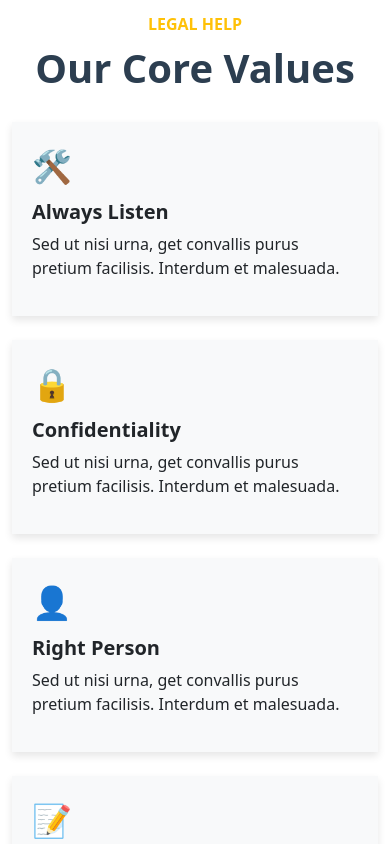
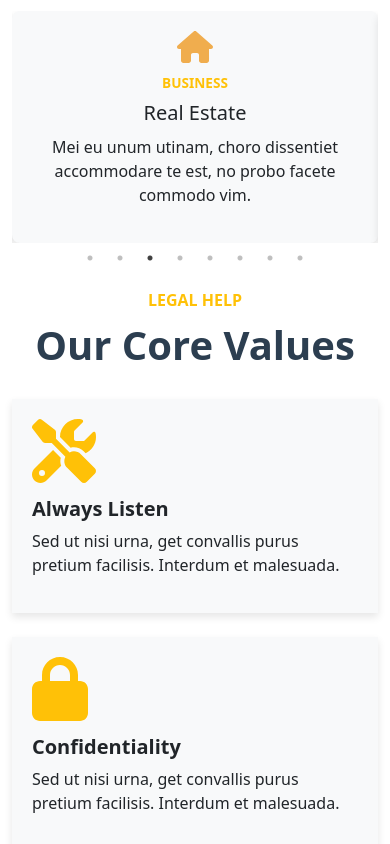
Before and after one commit to ogulcanodemis/avseymanurtasdemir, a React (Create React App) app: page / in a window 390 px wide. Shown: the part 4000-4844 px from the top of the page. Built offline with nearby package versions, Linux system fonts and the light colour scheme.

Commit message:
ikonlar değiştirildi

```diff
--- a/package.json
+++ b/package.json
@@ -3,6 +3,9 @@
   "version": "0.1.0",
   "private": true,
   "dependencies": {
+    "@fortawesome/fontawesome-svg-core": "^6.6.0",
+    "@fortawesome/free-solid-svg-icons": "^6.6.0",
+    "@fortawesome/react-fontawesome": "^0.2.2",
     "@testing-library/jest-dom": "^5.17.0",
     "@testing-library/react": "^13.4.0",
     "@testing-library/user-event": "^13.5.0",
--- /dev/null
+++ b/src/Components/Footer.css
@@ -0,0 +1,62 @@
+/* Footer Section */
+.footer-section {
+    background-color: #1b1b1b;
+    color: #ffffff;
+    padding: 60px 0; /* Yüksekliği artırmak için padding artırıldı */
+  }
+
+  /* Footer Başlıklar */
+  .footer-title {
+    font-size: 1.25rem;
+    font-weight: bold;
+    margin-bottom: 1.5rem;
+    color: #ffffff;
+  }
+
+  /* Footer Linkler */
+  .footer-link {
+    color: #b8b8b8;
+    text-decoration: none;
+    transition: color 0.3s ease;
+  }
+
+  .footer-link:hover {
+    color: #f0ad4e;
+    text-decoration: none;
+  }
+
+  /* About Us İkonlar */
+  .fas {
+    margin-right: 10px;
+    color: #f0ad4e;
+  }
+
+  /* Son Haberler Resimleri */
+  .footer-news-img {
+    width: 60px;
+    height: 60px;
+    object-fit: cover;
+  }
+
+  /* Son Haberler Tarih Stili */
+  .news-date {
+    font-size: 0.85rem;
+    color: #b8b8b8;
+    margin-bottom: 5px;
+  }
+
+  /* Footer Alt Bilgi */
+  .footer-section p {
+    margin-bottom: 0;
+    color: #b8b8b8;
+  }
+
+  /* Responsive İçin */
+  @media (max-width: 768px) {
+    .footer-title {
+      text-align: center;
+    }
+    .footer-section ul {
+      text-align: center;
+    }
+  }
--- /dev/null
+++ b/src/Components/Footer.js
@@ -0,0 +1,80 @@
+import React from "react";
+import { Container, Row, Col } from "react-bootstrap";
+import './Footer.css'; // CSS dosyası
+
+const Footer = () => {
+  return (
+    <footer className="footer-section bg-dark text-light py-5">
+      <Container>
+        <Row>
+          {/* About Us */}
+          <Col md={3}>
+            <h5 className="footer-title">About Us</h5>
+            <p>
+              We are extremely proud nemo enim ipsam voluptatem quia voluptas sit aspernatur aut odit t porro veritus vis.
+            </p>
+            <p><i className="fas fa-map-marker-alt"></i> 40 Park Ave, Brooklyn, New York</p>
+            <p><i className="fas fa-phone"></i> 1-800-111-2222</p>
+          </Col>
+
+          {/* Quick Links */}
+          <Col md={3}>
+            <h5 className="footer-title">Quick Links</h5>
+            <ul className="list-unstyled">
+              <li><a href="#home" className="footer-link">Home</a></li>
+              <li><a href="#practice-areas" className="footer-link">Practice Areas</a></li>
+              <li><a href="#case-studies" className="footer-link">Case Studies</a></li>
+              <li><a href="#blog" className="footer-link">Blog</a></li>
+              <li><a href="#contact" className="footer-link">Contact</a></li>
+            </ul>
+          </Col>
+
+          {/* Practice Areas */}
+          <Col md={3}>
+            <h5 className="footer-title">Practice Areas</h5>
+            <ul className="list-unstyled">
+              <li><a href="#auto-accidents" className="footer-link">Auto Accidents</a></li>
+              <li><a href="#personal-injury" className="footer-link">Personal Injury</a></li>
+              <li><a href="#finance-law" className="footer-link">Finance Law</a></li>
+              <li><a href="#real-estate" className="footer-link">Real Estate</a></li>
+              <li><a href="#tax-disputes" className="footer-link">Tax Disputes</a></li>
+            </ul>
+          </Col>
+
+          {/* Latest News */}
+          <Col md={3}>
+            <h5 className="footer-title">Latest News</h5>
+            <ul className="list-unstyled latest-news">
+              <li className="mb-3 d-flex">
+                <img src="https://via.placeholder.com/60x60" alt="news1" className="footer-news-img rounded mr-3" />
+                <div>
+                  <p className="news-date">January 16, 2024</p>
+                  <a href="#news1" className="footer-link">
+                    What to Ask a Personal Injury Lawyer
+                  </a>
+                </div>
+              </li>
+              <li className="mb-3 d-flex">
+                <img src="https://via.placeholder.com/60x60" alt="news2" className="footer-news-img rounded mr-3" />
+                <div>
+                  <p className="news-date">January 15, 2024</p>
+                  <a href="#news2" className="footer-link">
+                    Expert Legal Tips for Real Estate
+                  </a>
+                </div>
+              </li>
+            </ul>
+          </Col>
+        </Row>
+
+        <Row className="mt-4">
+          <Col md={12} className="text-center">
+            <p className="mb-0">&copy; 2024 Atis. Designed by MatchThemes.com</p>
+          </Col>
+        </Row>
+      </Container>
+    </footer>
+  );
+};
+
+export default Footer;
--- /dev/null
+++ b/src/Components/GoogleMapComponent.css
@@ -0,0 +1,19 @@
+.google-map-container {
+    padding: 0;
+    max-width: 100%; /* Tam genişlik */
+  }
+
+  .map-responsive {
+    overflow: hidden;
+    position: relative;
+    height: 450px; /* Sabit yükseklik */
+  }
+
+  .map-responsive iframe {
+    left: 0;
+    top: 0;
+    height: 100%; /* Yükseklik tam olarak container'ın yüksekliğini kaplar */
+    width: 100%; /* Genişlik her zaman %100 olacak */
+    position: absolute;
+    border: 0;
+  }
--- /dev/null
+++ b/src/Components/GoogleMapComponent.js
@@ -0,0 +1,22 @@
+import React from "react";
+import { Container } from "react-bootstrap";
+import './GoogleMapComponent.css'; // Eğer özel stil vermek isterseniz
+
+const GoogleMapComponent = () => {
+  return (
+    <Container fluid className="google-map-container">
+      <div className="map-responsive">
+        <iframe
+          src="https://www.google.com/maps/embed?pb=!1m18!1m12!1m3!1d3021.9126679389287!2d-74.00594168471616!3d40.71277527933092!2m3!1f0!2f0!3f0!3m2!1i1024!2i768!4f13.1!3m3!1m2!1s0x0%3A0x0!2z0KHQvtCx0LsuINCh0LXRgNC10LLRgdC60L7QstC-0LvRjNC90LA!5e0!3m2!1str!2str!4v1616589030123!5m2!1str!2str"
+          width="100%"
+          height="450"
+          style={{ border: 0 }}
+          allowFullScreen=""
+          loading="lazy"
+        ></iframe>
+      </div>
+    </Container>
+  );
+};
+
+export default GoogleMapComponent;
--- a/src/Components/PracticeAreas.css
+++ b/src/Components/PracticeAreas.css
@@ -1,46 +1,29 @@
-.practice-title {
-    font-size: 2.5rem;
-    font-weight: bold;
-    color: #2c3e50;
-    text-align: center; /* Başlık ortalanır */
+.practice-card {
+  text-align: center;
+  background-color: #f8f9fa;
+  padding: 20px;
+  border-radius: 8px;
+  box-shadow: 0 4px 8px rgba(0, 0, 0, 0.1);
+  transition: transform 0.3s ease, box-shadow 0.3s ease;
+}
+
+.practice-card:hover {
+  transform: translateY(-5px);
+  box-shadow: 0 6px 12px rgba(0, 0, 0, 0.15);
+}
+
+.practice-icon {
+  margin-bottom: 10px;
+  color: #f0ad4e;
 }
 
 .practice-category {
-    font-size: 0.9rem;
+  font-size: 0.85rem;
   font-weight: bold;
-    margin-bottom: 10px;
+  text-transform: uppercase;
 }
 
-  /* Kartların eşit boyda olması için Flexbox kullanıyoruz */
-  .practice-card {
-    text-align: center;
-    background-color: #fff;
-    padding: 20px;
-    box-shadow: 0 4px 8px rgba(0, 0, 0, 0.1);
-    border-radius: 8px;
-    transition: transform 0.3s ease;
-    display: flex;
-    flex-direction: column;  /* Kartı dikeyde esnek yapıyoruz */
-    justify-content: space-between; /* İçeriğin ortalanması için */
-    height: 100%; /* Tüm kartlar aynı yükseklikte olacak */
+.practice-title {
+  font-size: 1.25rem;
+  margin: 10px 0;
 }
-
-  /* Kart hover edildiğinde büyüme efekti */
-  .practice-card:hover {
-    transform: scale(1.05);
-  }
-
-  /* İkonların büyüklüğü ve düzeni */
-  .practice-icon {
-    font-size: 3rem;
-    color: #f0ad4e;
-    margin-bottom: 10px;
-  }
-
-  /* Kart metinleri */
-  .practice-card p {
-    color: #555;
-    font-size: 0.9rem;
-    line-height: 1.5;
-    margin-top: auto; /* Kart içeriğini aşağıya çekiyor */
-  }
--- a/src/Components/PracticeAreas.js
+++ b/src/Components/PracticeAreas.js
@@ -1,6 +1,8 @@
 import React from "react";
 import { Container, Row, Col } from "react-bootstrap";
 import Slider from "react-slick";
+import { FontAwesomeIcon } from '@fortawesome/react-fontawesome';
+import { faCar, faBriefcase, faHome, faMoneyBill, faUsers, faStethoscope, faGavel, faBuilding } from '@fortawesome/free-solid-svg-icons';
 import './PracticeAreas.css'; // CSS dosyası
 
 const PracticeAreas = () => {
@@ -23,56 +25,56 @@ const PracticeAreas = () => {
 
   const areas = [
     {
-      icon: "🚗", // Örnek ikon
+      icon: faCar, // FontAwesome icon
       category: "Traffic Law",
       title: "Auto Accidents",
       description:
         "Mei eu unum utinam, choro dissentiet accommodare te est, no probo facete commodo vim.",
     },
     {
-      icon: "💼",
+      icon: faBriefcase,
       category: "Transactions",
       title: "Finance Law",
       description:
         "Mei eu unum utinam, choro dissentiet accommodare te est, no probo facete commodo vim.",
     },
     {
-      icon: "🏠",
+      icon: faHome,
       category: "Business",
       title: "Real Estate",
       description:
         "Mei eu unum utinam, choro dissentiet accommodare te est, no probo facete commodo vim.",
     },
     {
-      icon: "💰",
+      icon: faMoneyBill,
       category: "Business",
       title: "Tax Disputes",
       description:
         "Mei eu unum utinam, choro dissentiet accommodare te est, no probo facete commodo vim.",
     },
     {
-      icon: "👪",
+      icon: faUsers,
       category: "Legal",
       title: "Family Law",
       description:
         "Mei eu unum utinam, choro dissentiet accommodare te est, no probo facete commodo vim.",
     },
     {
-      icon: "🩺",
+      icon: faStethoscope,
       category: "Legal",
       title: "Health Care",
       description:
         "Mei eu unum utinam, choro dissentiet accommodare te est, no probo facete commodo vim.",
     },
     {
-      icon: "⚖️",
+      icon: faGavel,
       category: "Justice",
       title: "Labor Law",
       description:
         "Mei eu unum utinam, choro dissentiet accommodare te est, no probo facete commodo vim.",
     },
     {
-      icon: "🏢",
+      icon: faBuilding,
       category: "Business",
       title: "Insurance",
       description:
@@ -95,7 +97,9 @@ const PracticeAreas = () => {
           {areas.map((area, index) => (
             <Col md={3} key={index} className="mb-4">
               <div className="practice-card">
-                <div className="practice-icon">{area.icon}</div>
+                <div className="practice-icon">
+                  <FontAwesomeIcon icon={area.icon} size="2x" />
+                </div>
                 <h6 className="practice-category text-warning">{area.category}</h6>
                 <h5 className="practice-title">{area.title}</h5>
                 <p>{area.description}</p>
@@ -111,7 +115,9 @@ const PracticeAreas = () => {
           {areas.map((area, index) => (
             <div key={index}>
               <div className="practice-card">
-                <div className="practice-icon">{area.icon}</div>
+                <div className="practice-icon">
+                  <FontAwesomeIcon icon={area.icon} size="2x" />
+                </div>
                 <h6 className="practice-category text-warning">{area.category}</h6>
                 <h5 className="practice-title">{area.title}</h5>
                 <p>{area.description}</p>
--- a/src/Components/ValuesAndTestimonials.js
+++ b/src/Components/ValuesAndTestimonials.js
@@ -1,6 +1,8 @@
 import React from "react";
 import { Container, Row, Col } from "react-bootstrap";
 import Slider from "react-slick";
+import { FontAwesomeIcon } from '@fortawesome/react-fontawesome';
+import { faLock, faUser, faPencilAlt, faTools } from '@fortawesome/free-solid-svg-icons';
 import 'bootstrap/dist/css/bootstrap.min.css';
 import './ValuesAndTestimonials.css'; // CSS dosyası
 
@@ -46,28 +48,36 @@ const ValuesAndTestimonials = () => {
           <Row>
             <Col md={6} className="mb-4">
               <div className="values-section-card">
-                <div className="values-section-icon">🛠️</div>
+                <div className="values-section-icon">
+                  <FontAwesomeIcon icon={faTools} size="2x" className="text-warning" />
+                </div>
                 <h5 className="values-section-card-title">Always Listen</h5>
                 <p>Sed ut nisi urna, get convallis purus pretium facilisis. Interdum et malesuada.</p>
               </div>
             </Col>
             <Col md={6} className="mb-4">
               <div className="values-section-card">
-                <div className="values-section-icon">🔒</div>
+                <div className="values-section-icon">
+                  <FontAwesomeIcon icon={faLock} size="2x" className="text-warning" />
+                </div>
                 <h5 className="values-section-card-title">Confidentiality</h5>
                 <p>Sed ut nisi urna, get convallis purus pretium facilisis. Interdum et malesuada.</p>
               </div>
             </Col>
             <Col md={6} className="mb-4">
               <div className="values-section-card">
-                <div className="values-section-icon">👤</div>
+                <div className="values-section-icon">
+                  <FontAwesomeIcon icon={faUser} size="2x" className="text-warning" />
+                </div>
                 <h5 className="values-section-card-title">Right Person</h5>
                 <p>Sed ut nisi urna, get convallis purus pretium facilisis. Interdum et malesuada.</p>
               </div>
             </Col>
             <Col md={6} className="mb-4">
               <div className="values-section-card">
-                <div className="values-section-icon">📝</div>
+                <div className="values-section-icon">
+                  <FontAwesomeIcon icon={faPencilAlt} size="2x" className="text-warning" />
+                </div>
                 <h5 className="values-section-card-title">Expertly Guide</h5>
                 <p>Sed ut nisi urna, get convallis purus pretium facilisis. Interdum et malesuada.</p>
               </div>
--- a/src/Pages/Home.js
+++ b/src/Pages/Home.js
@@ -7,6 +7,8 @@ import PracticeAreas from '../Components/PracticeAreas'
 import ValuesAndTestimonials from '../Components/ValuesAndTestimonials'
 import CallToAction from '../Components/CallToAction'
 import FreeConsultation from '../Components/FreeConsultation'
+import GoogleMapComponent from '../Components/GoogleMapComponent'
+import Footer from '../Components/Footer'
 const Home = () => {
   return (
     <div>
@@ -14,10 +16,13 @@ const Home = () => {
       <CarouselComponent />
       <Services />
       <AboutSection />
+      <CallToAction />
       <PracticeAreas />
       <ValuesAndTestimonials />
-      <CallToAction />
       <FreeConsultation />
+      <GoogleMapComponent />
+      <Footer />
+
     </div>
   )
 }
```
Also changed, not shown: 1 other file (tests, documents, lock files or other folders). Lines whose indentation alone changed are shown as unchanged.
